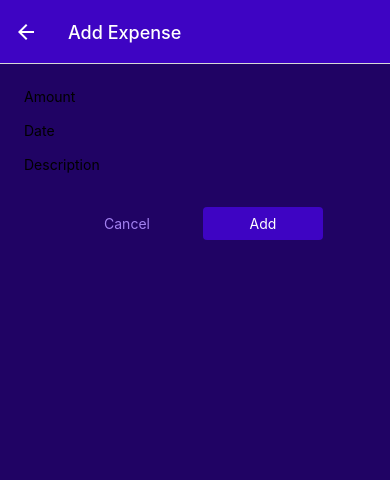
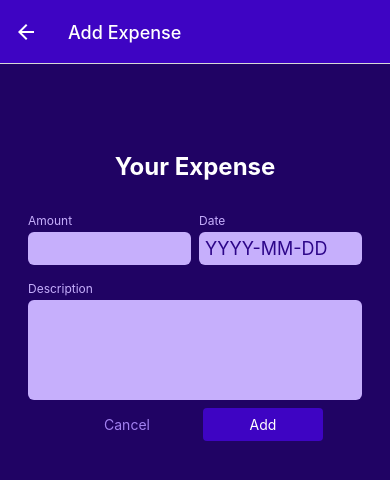
Before and after one commit to Nyamekesse/react-native-expense-tracker, a React Native app: screen /ManageExpense in a window 390 px wide. Shown: the top 480 px of the page. Built offline with nearby package versions, Linux system fonts and the light colour scheme.

Commit message:
defined user layout, added more styles

```diff
--- a/components/ManageExpense/ExpenseForm.js
+++ b/components/ManageExpense/ExpenseForm.js
@@ -1,12 +1,15 @@
 import React from 'react';
-import { StyleSheet, View } from 'react-native';
+import { StyleSheet, Text, View } from 'react-native';
 import Input from './Input';
 
 const ExpenseForm = () => {
   function amountChangedHandler() {}
   return (
-    <View>
+    <View style={styles.form}>
+      <Text style={styles.title}>Your Expense</Text>
+      <View style={styles.inputsRow}>
         <Input
+          style={styles.rowInput}
           label='Amount'
           textInputConfig={{
             keyboardType: 'decimal-pad',
@@ -14,13 +17,15 @@
           }}
         />
         <Input
+          style={styles.rowInput}
           label='Date'
           textInputConfig={{
-          placeHolder: 'YYYY-MM-DD',
+            placeholder: 'YYYY-MM-DD',
             maxLength: 10,
             onChangeText: () => {},
           }}
         />
+      </View>
       <Input
         label='Description'
         textInputConfig={{
@@ -33,4 +38,19 @@
 
 export default ExpenseForm;
 
-const styles = StyleSheet.create({});
+const styles = StyleSheet.create({
+  inputsRow: { flexDirection: 'row', justifyContent: 'space-between' },
+  rowInput: {
+    flex: 1,
+  },
+  form: {
+    marginTop: 40,
+  },
+  title: {
+    fontSize: 24,
+    fontWeight: 'bold',
+    color: 'white',
+    marginVertical: 24,
+    textAlign: 'center',
+  },
+});
--- a/components/ManageExpense/Input.js
+++ b/components/ManageExpense/Input.js
@@ -1,15 +1,41 @@
 import React from 'react';
 import { StyleSheet, Text, TextInput, View } from 'react-native';
+import { GlobalStyles } from '../../constants/styles';
 
-const Input = ({ label, textInputConfig }) => {
+const Input = ({ label, textInputConfig, style }) => {
+  const inputStyles = [styles.input];
+  if (textInputConfig && textInputConfig.multiline) {
+    inputStyles.push(styles.inputMultiline);
+  }
   return (
-    <View>
-      <Text>{label}</Text>
-      <TextInput {...textInputConfig} />
+    <View style={[styles.inputContainer, style]}>
+      <Text style={styles.label}>{label}</Text>
+      <TextInput style={inputStyles} {...textInputConfig} />
     </View>
   );
 };
 
 export default Input;
 
-const styles = StyleSheet.create({});
+const styles = StyleSheet.create({
+  inputContainer: {
+    marginHorizontal: 4,
+    marginVertical: 8,
+  },
+  label: {
+    fontSize: 12,
+    color: GlobalStyles.colors.primary100,
+    marginBottom: 4,
+  },
+  input: {
+    backgroundColor: GlobalStyles.colors.primary100,
+    padding: 6,
+    borderRadius: 6,
+    fontSize: 18,
+    color: GlobalStyles.colors.primary700,
+  },
+  inputMultiline: {
+    minHeight: 100,
+    textAlignVertical: 'top',
+  },
+});
```
Lines whose indentation alone changed are shown as unchanged.
